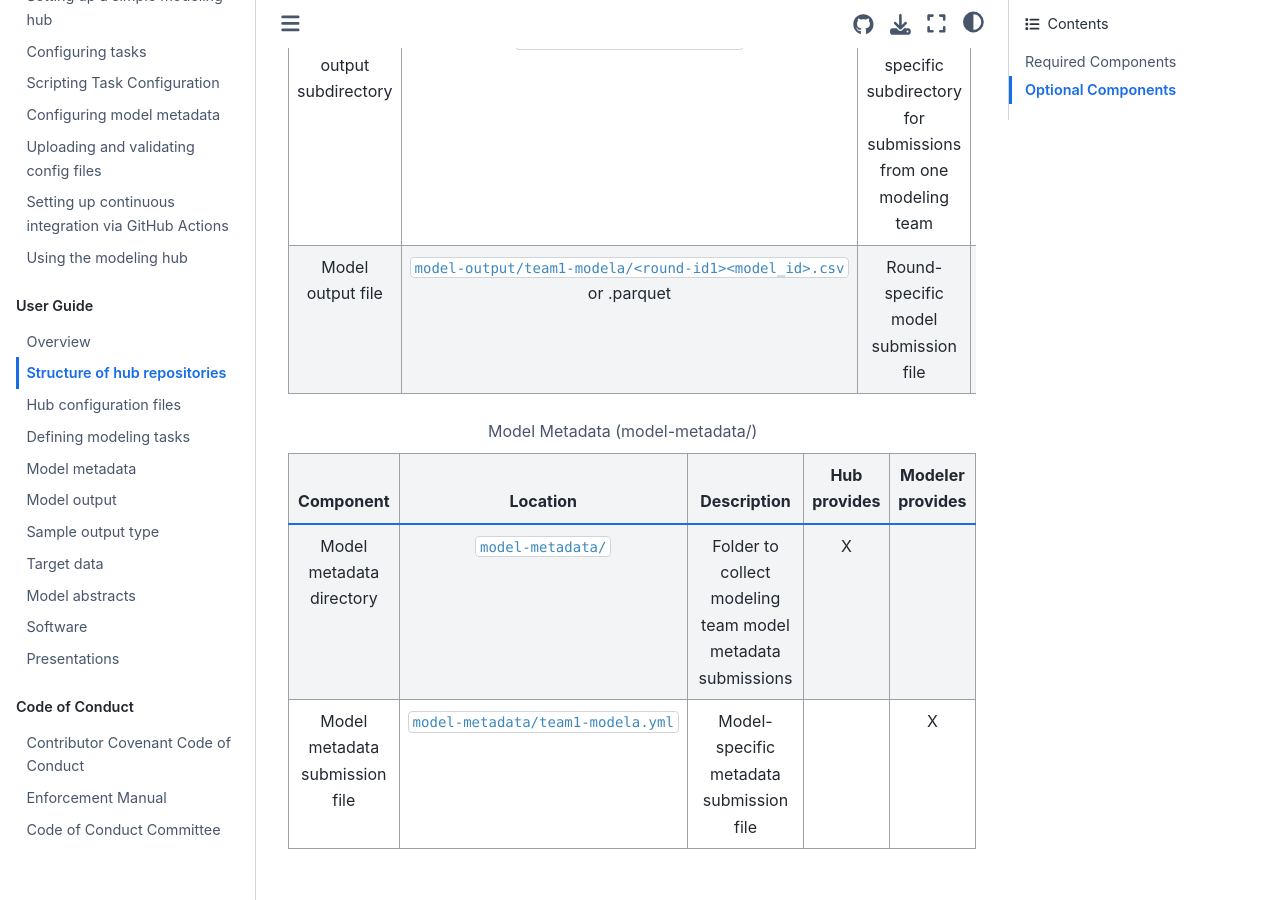
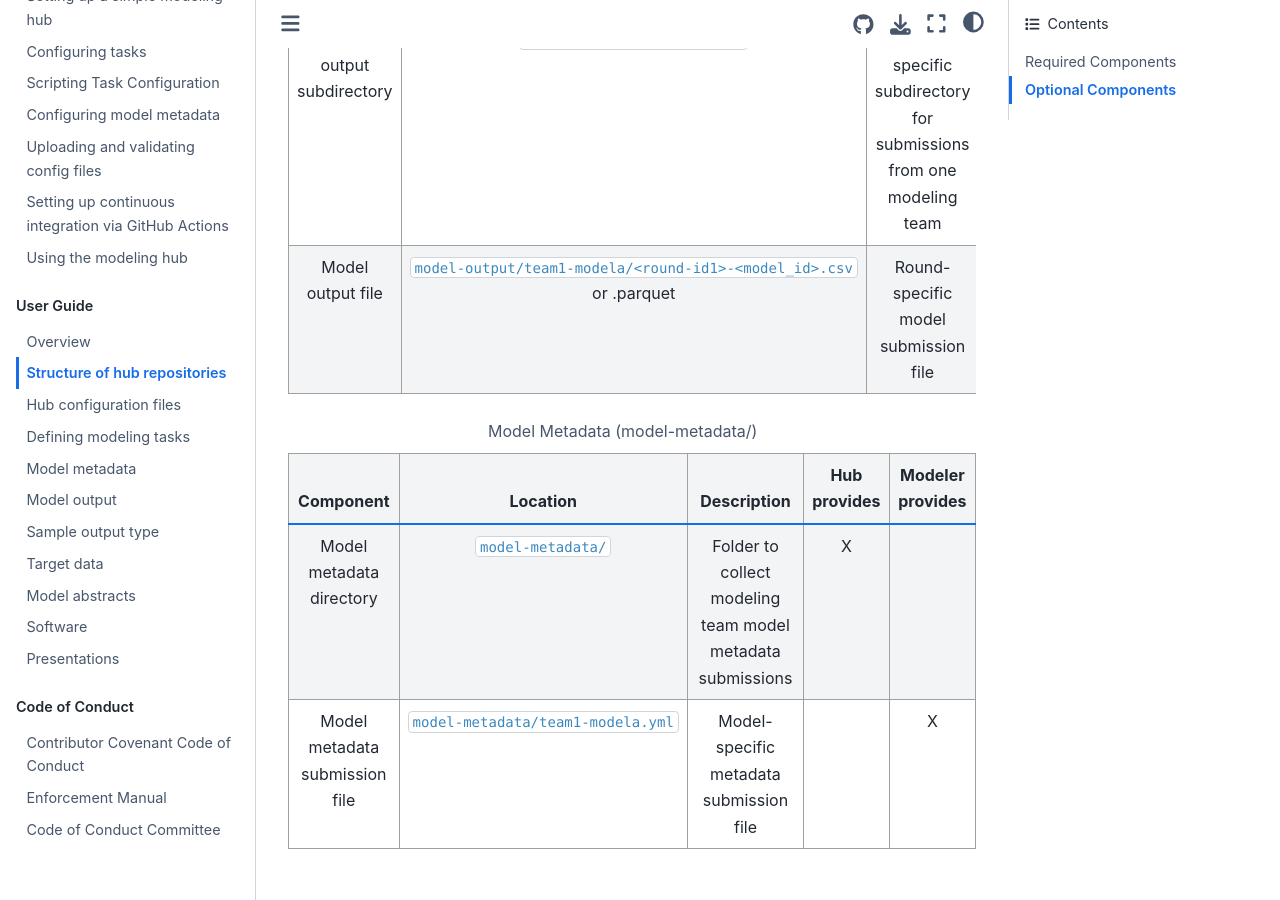
Before and after one commit to hubverse-org/hubDocs, a Sphinx documentation site: the page built from docs/source/user-guide/hub-structure.md, in a window 1280 px wide and 900 px high, scrolled down 2159 px. Built offline with Sphinx 7.4.7 and the Sphinx Book theme 1.1.4, drawn with Linux system fonts in a browser that asks for light colours; comment, search, counter and statistics services are not loaded.

Commit message:
add missing hyphen
Address #181

````diff
--- a/docs/source/user-guide/hub-structure.md
+++ b/docs/source/user-guide/hub-structure.md
@@ -32,7 +32,7 @@ The directory and file structure of a modeling hub should contain only the follo
 | ------ | ------ | ------ | ------ | ------ |
 | Model output directory | `model-output/` | Folder to collect modeling team model submissions | X |  |
 | Model output subdirectory | `model-output/team1-modela/` | Model-specific subdirectory for submissions from one modeling team |  | X |
-| Model output file | `model-output/team1-modela/<round-id1><model_id>.csv` or .parquet| Round-specific model submission file |  | X |
+| Model output file | `model-output/team1-modela/<round-id1>-<model_id>.csv` or .parquet| Round-specific model submission file |  | X |
 ```
 
 ``` {table} Model Metadata (model-metadata/)
````
